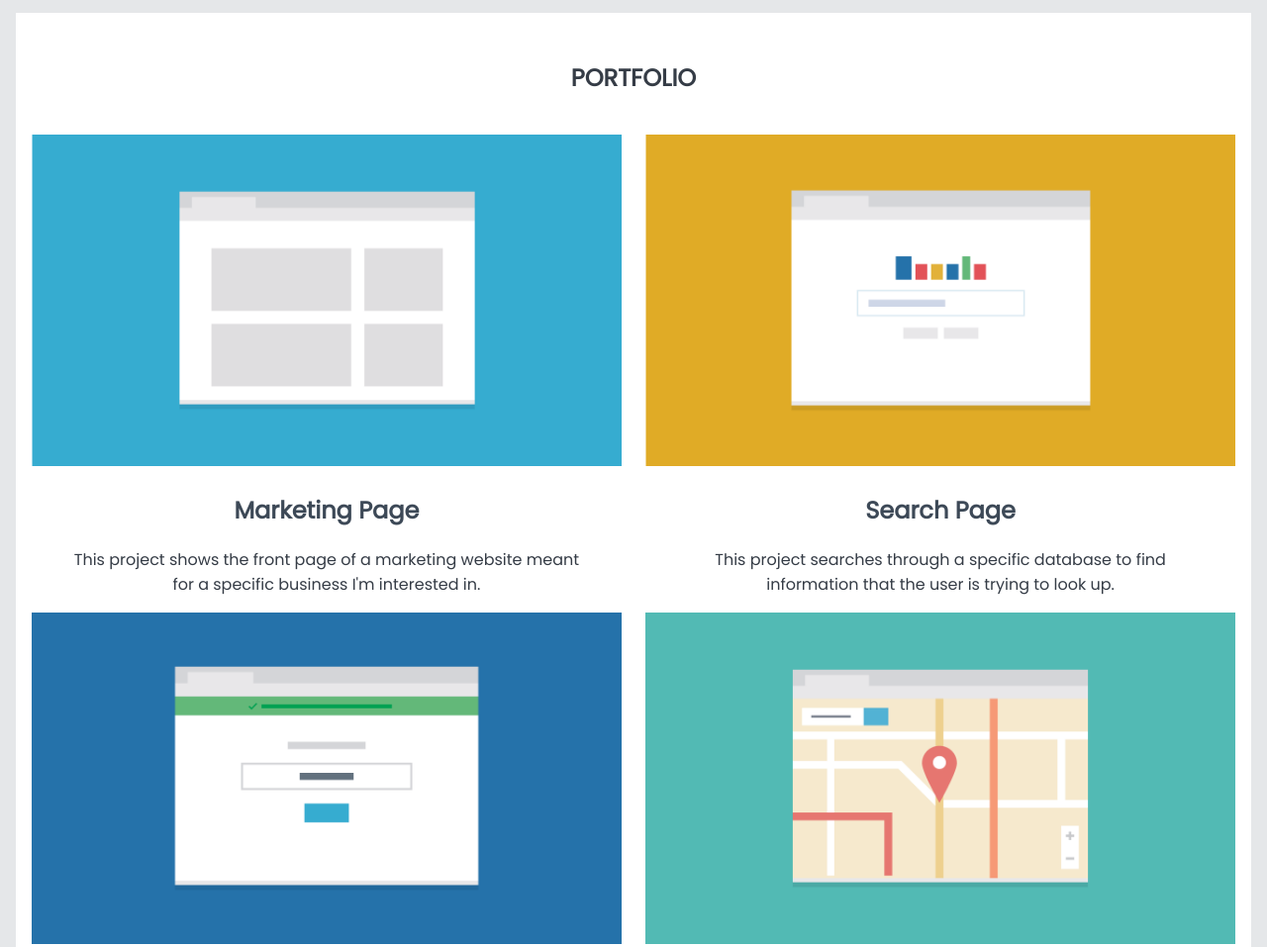
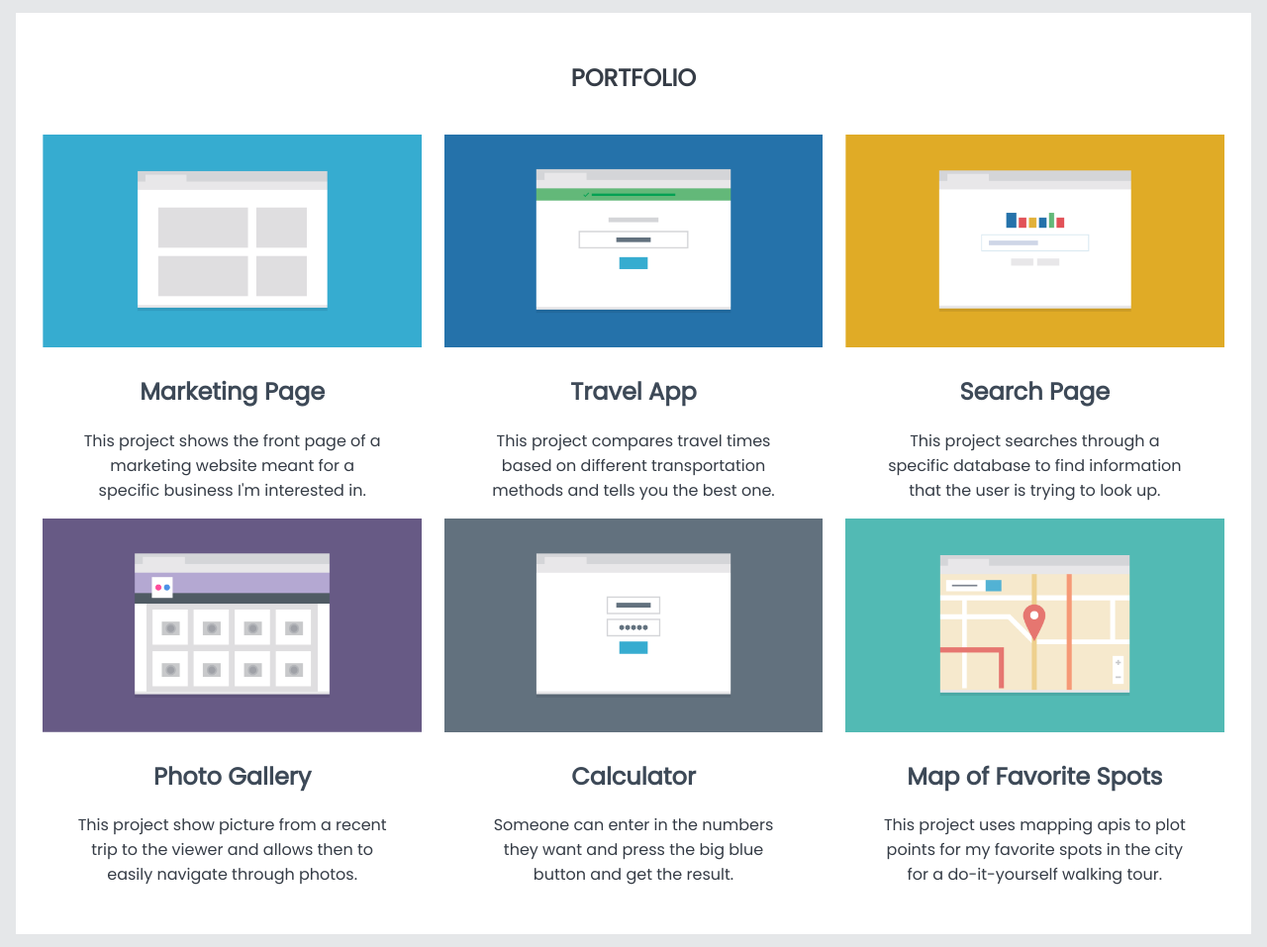
Before and after one commit to ileniapiro/responsive_layout_v3, a plain HTML site: page index.html in a window 1280 px wide. Shown: the part 462-1419 px from the top of the page at 99% size. Drawn offline with Linux system fonts and the light colour scheme.

Commit message:
2commit x min-width:2024

```diff
--- a/css/style.css
+++ b/css/style.css
@@ -152,6 +152,36 @@ h1 {
   padding-top: 2em;
   padding-bottom: 2em;
 }
+.marketingpage {
+  max-width: 33.333%;
+  padding-right: 0.7em;
+  padding-left: 0.7em;
+}
+.travelapp {
+  max-width: 33.333%;
+  padding-right: 0.7em;
+  padding-left: 0.7em;
+}
+.photogallery {
+  max-width: 33.333%;
+  padding-right: 0.7em;
+  padding-left: 0.7em;
+  }
+.searchpage {
+  max-width: 33.333%;
+  padding-right: 0.7em;
+  padding-left: 0.7em;
+}
+.mapoffavoritespots{
+  max-width: 33.333%;
+  padding-right: 0.7em;
+  padding-left: 0.7em;
+}
+.calculator {
+  max-width: 33.333%;
+  padding-right: 0.7em;
+  padding-left: 0.7em;
+}
 .main-footer {
   width:80%;
   max-width: 1150px;
```
